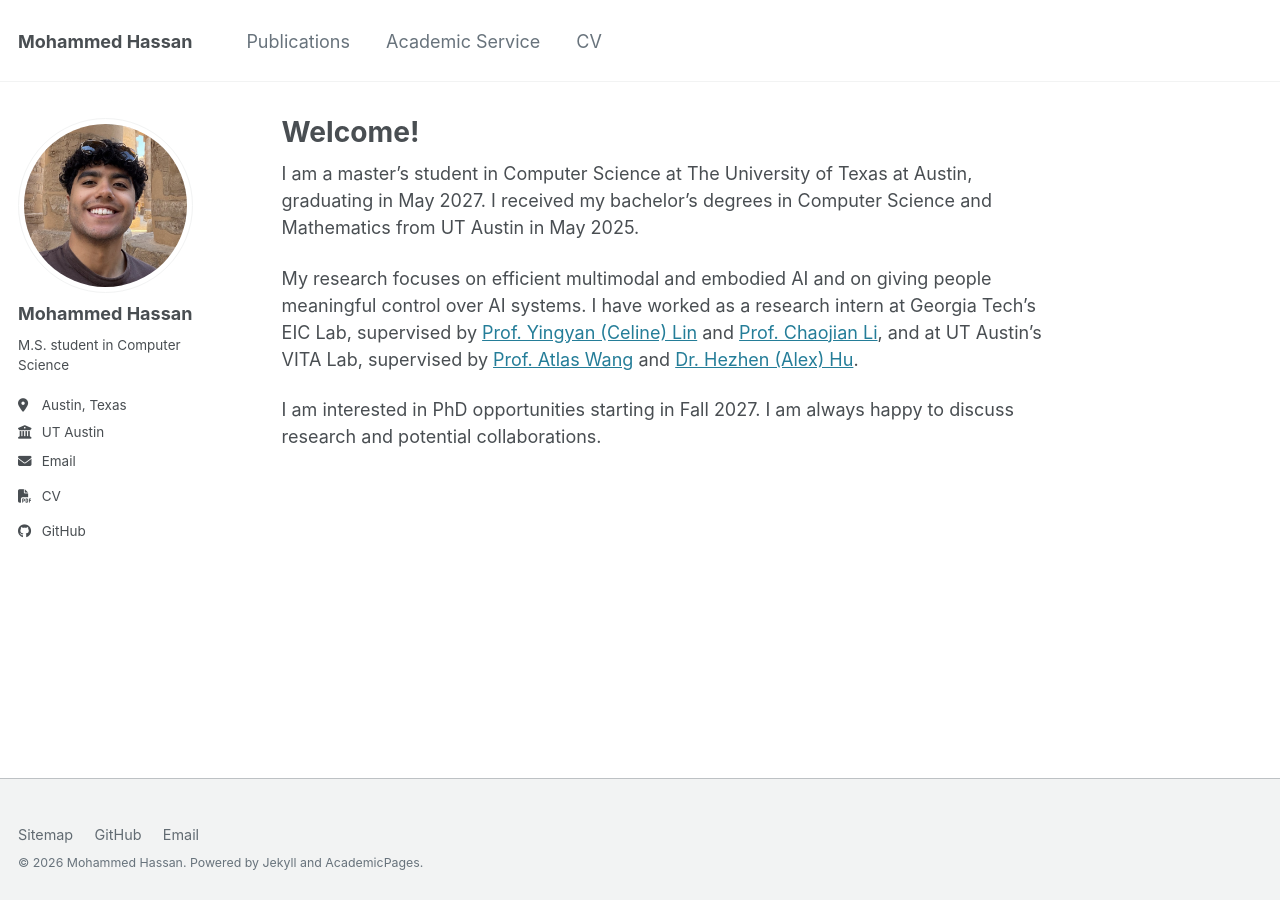
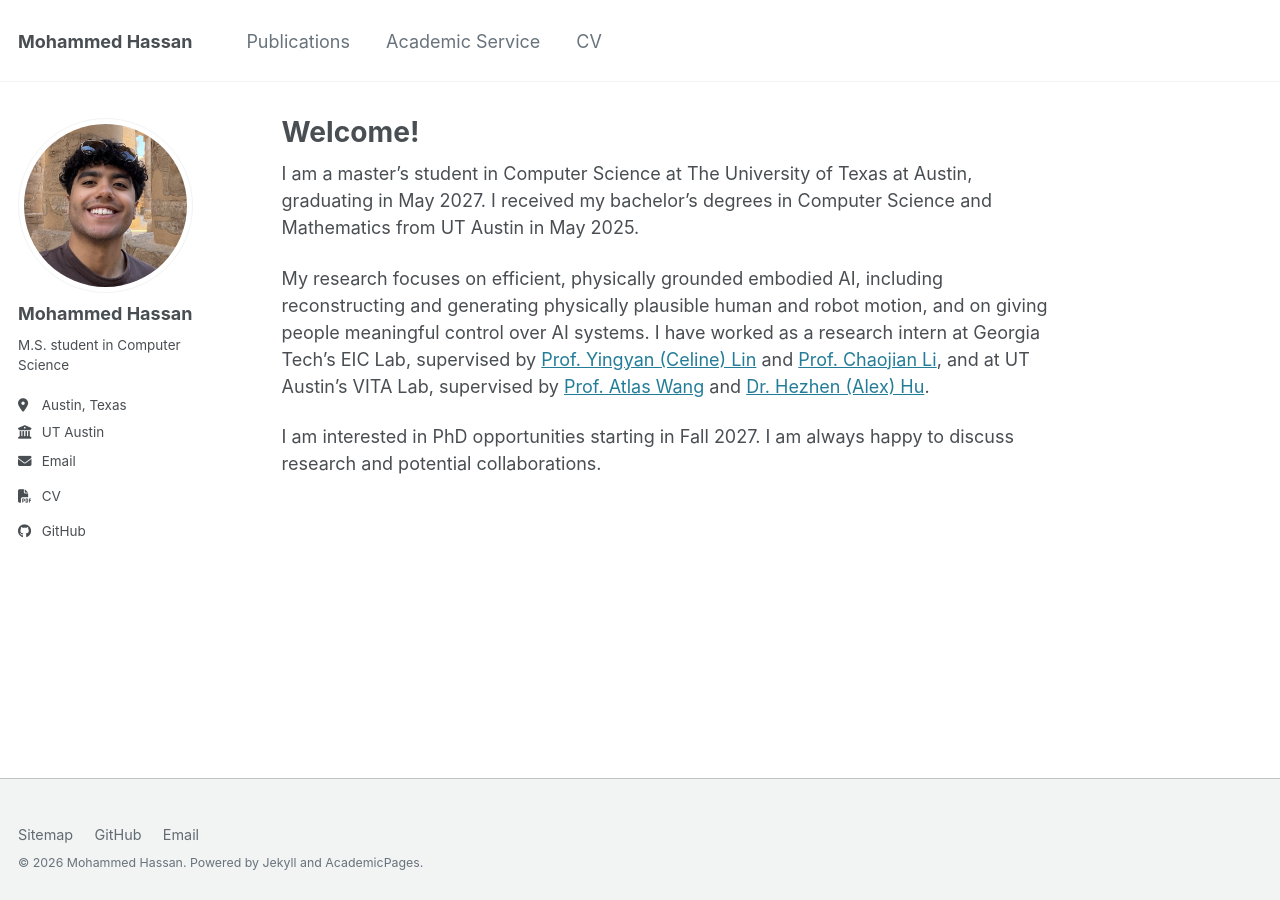
Before and after one commit to midotronn/midotronn.github.io, a Jekyll site: the page built from _pages/about.md, in a window 1280 px wide. Built offline with Jekyll 4.4.1, drawn with Linux system fonts in a browser that asks for light colours.

Commit message:
Add physically plausible motion/interaction as a research interest
Keeps the existing human-AI interaction framing while giving more
visible emphasis to physics-grounded human/robot motion reconstruction
and generation, ahead of upcoming work in that direction.

```diff
--- a/_config.yml
+++ b/_config.yml
@@ -12,7 +12,7 @@ site_theme               : "default" # The available themes options are "default
 title                    : "Mohammed Hassan"
 title_separator          : "-"
 name                     : &name "Mohammed Hassan"
-description              : &description "Mohammed Hassan is a computer science master's student at UT Austin researching efficient embodied AI and human-controllable multimodal systems."
+description              : &description "Mohammed Hassan is a computer science master's student at UT Austin researching efficient, physically plausible embodied AI and human-controllable multimodal systems."
 url                      : https://midotronn.github.io # The base hostname & protocol for your site e.g. "https://[your GitHub username].github.io",
                                                            # or if you already have some other page hosted on Github then use "https://[your GitHub username].github.io/[Your Repo Name]"
 baseurl                  : "" # the subpath of your site, e.g. "/blog"
--- a/_pages/about.md
+++ b/_pages/about.md
@@ -12,8 +12,9 @@ I am a master's student in Computer Science at The University of Texas at Austin
 graduating in May 2027. I received my bachelor's degrees in Computer Science and
 Mathematics from UT Austin in May 2025.
 
-My research focuses on efficient multimodal and embodied AI and on giving people
-meaningful control over AI systems. I have worked
+My research focuses on efficient, physically grounded embodied AI, including
+reconstructing and generating physically plausible human and robot motion, and on
+giving people meaningful control over AI systems. I have worked
 as a research intern at Georgia Tech's EIC Lab, supervised by
 [Prof. Yingyan (Celine) Lin](https://eiclab.scs.gatech.edu/pages/team.html) and
 [Prof. Chaojian Li](https://sponge-lab.github.io/), and at UT Austin's VITA Lab,
--- a/_pages/publications.html
+++ b/_pages/publications.html
@@ -3,7 +3,7 @@ layout: research
 title: Publications
 permalink: /publications/
 section: research
-description: Papers and projects in efficient embodied AI, multimodal generation and human-AI interaction.
+description: Papers and projects in efficient embodied AI, physically plausible motion and multimodal generation, and human-AI interaction.
 ---
 {% assign papers = site.publications | sort: "order" %}
 {% for paper in papers %}
```
Also changed, not shown: _data/profile.yml (+5 -2 lines).
